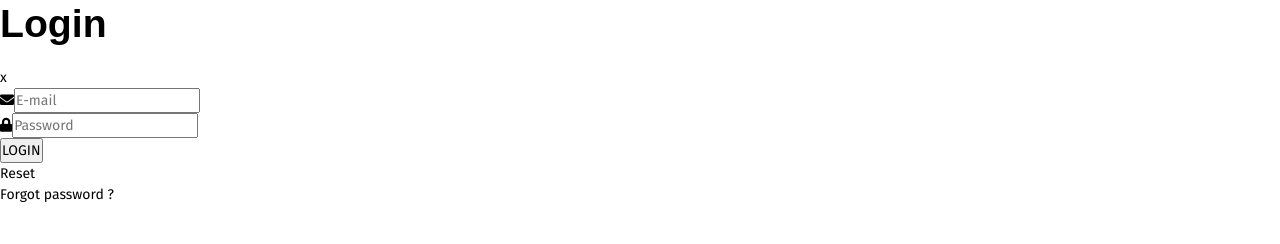
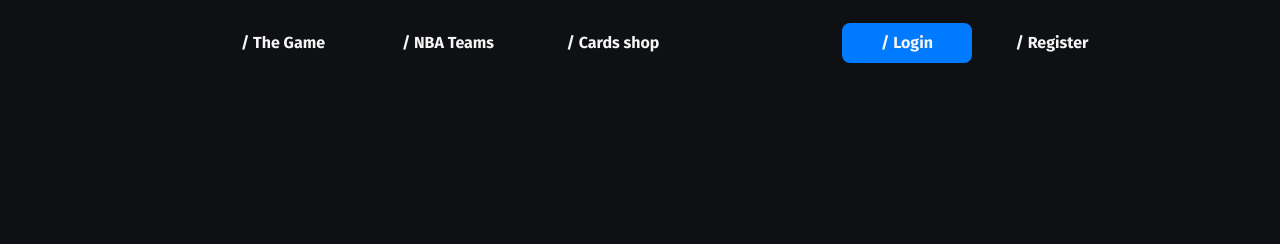
Before and after one commit to briffraff/NBA-Players-Cards, a React (Vite) app: page /login in a window 1280 px wide. Shown: the top 244 px of the page. Built offline with nearby package versions, Linux system fonts and the light colour scheme; no server answers; the database is empty; a web font is replaced by a local one.

Commit message:
remove login register routing (#43)

```diff
--- a/src/components/App.jsx
+++ b/src/components/App.jsx
@@ -14,8 +14,6 @@ import Teams from "./Teams/Teams";
 import TeamDetails from "./Teams/TeamDetails";
 import Profile from "./Profile/Profile";
 import NotFound from "./404/404";
-import RegisterModal from "./User/Register/RegisterModal";
-import LoginModal from "./User/Login/LoginModal";
 
 export default function App() {
 
@@ -40,8 +38,6 @@ export default function App() {
                                 {/* <Route path="/cards-shop" element={<CardsShop />} />  */}
                                 <Route path="*" element={<NotFound />} />
                             </Route>
-                            <Route path="/register" element={<RegisterModal />} />
-                            <Route path="/login" element={<LoginModal />} />
                         </Routes>
                     </BrowserRouter>
                 </DefaultImagesProvider>
```
